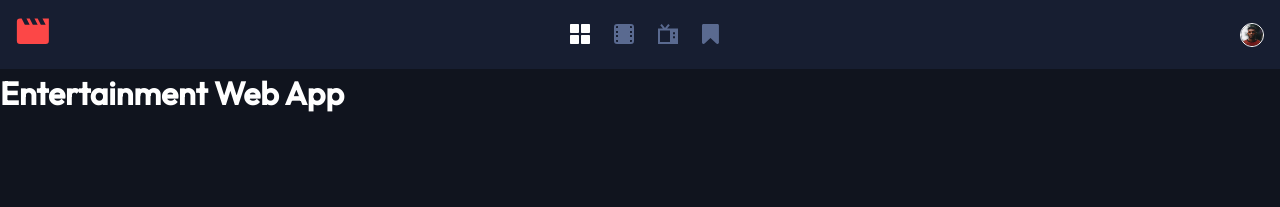
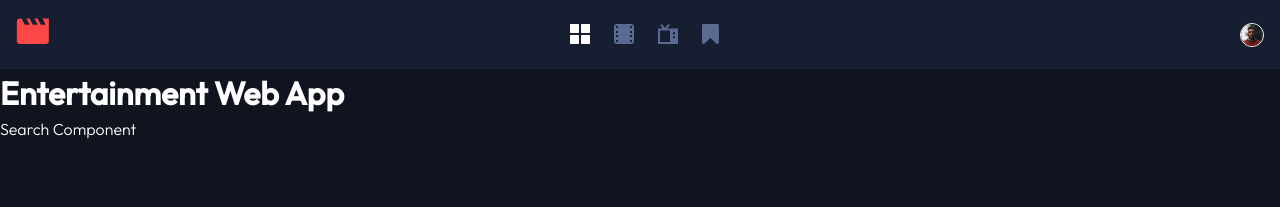
Before and after one commit to xaviguasch/entertainment-web-app-fm-nextjs-fullstack, a Next.js app: page / in a window 1280 px wide. Shown: the top 207 px of the page. Built offline with nearby package versions, Linux system fonts and the light colour scheme.

Commit message:
added Search component

```diff
--- /dev/null
+++ b/src/app/components/Search.tsx
@@ -0,0 +1,8 @@
+import React from 'react'
+import classes from './Search.module.css'
+
+const Search = () => {
+  return <div>Search Component</div>
+}
+
+export default Search
--- a/src/app/page.tsx
+++ b/src/app/page.tsx
@@ -1,11 +1,12 @@
 import Image from 'next/image'
 import styles from './page.module.css'
-
+import Search from './components/Search'
 
 export default function Home() {
   return (
     <main>
       <h1>Entertainment Web App</h1>
+      <Search />
     </main>
   )
 }
```
Also changed, not shown: src/app/components/Search.module.css (added).
